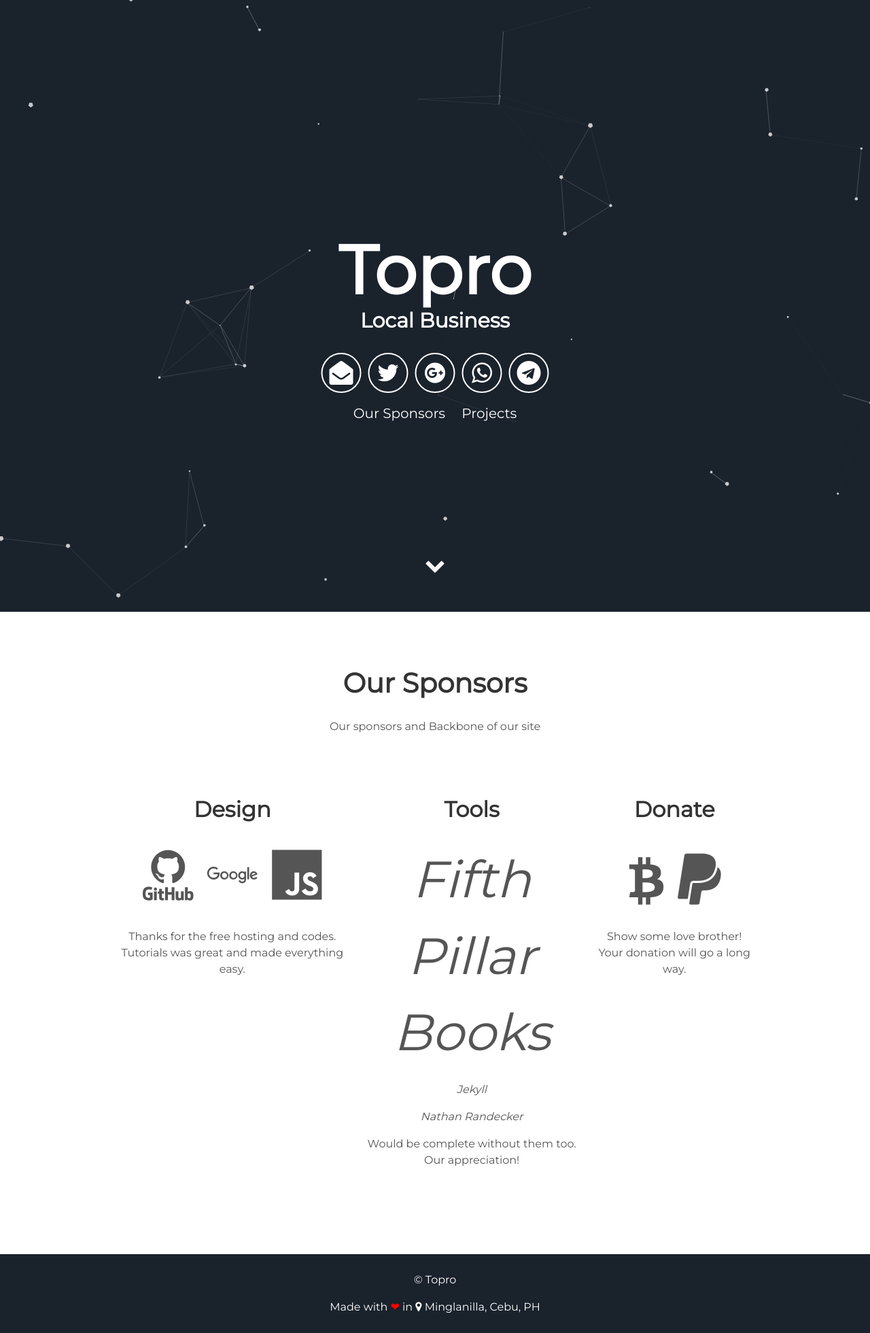
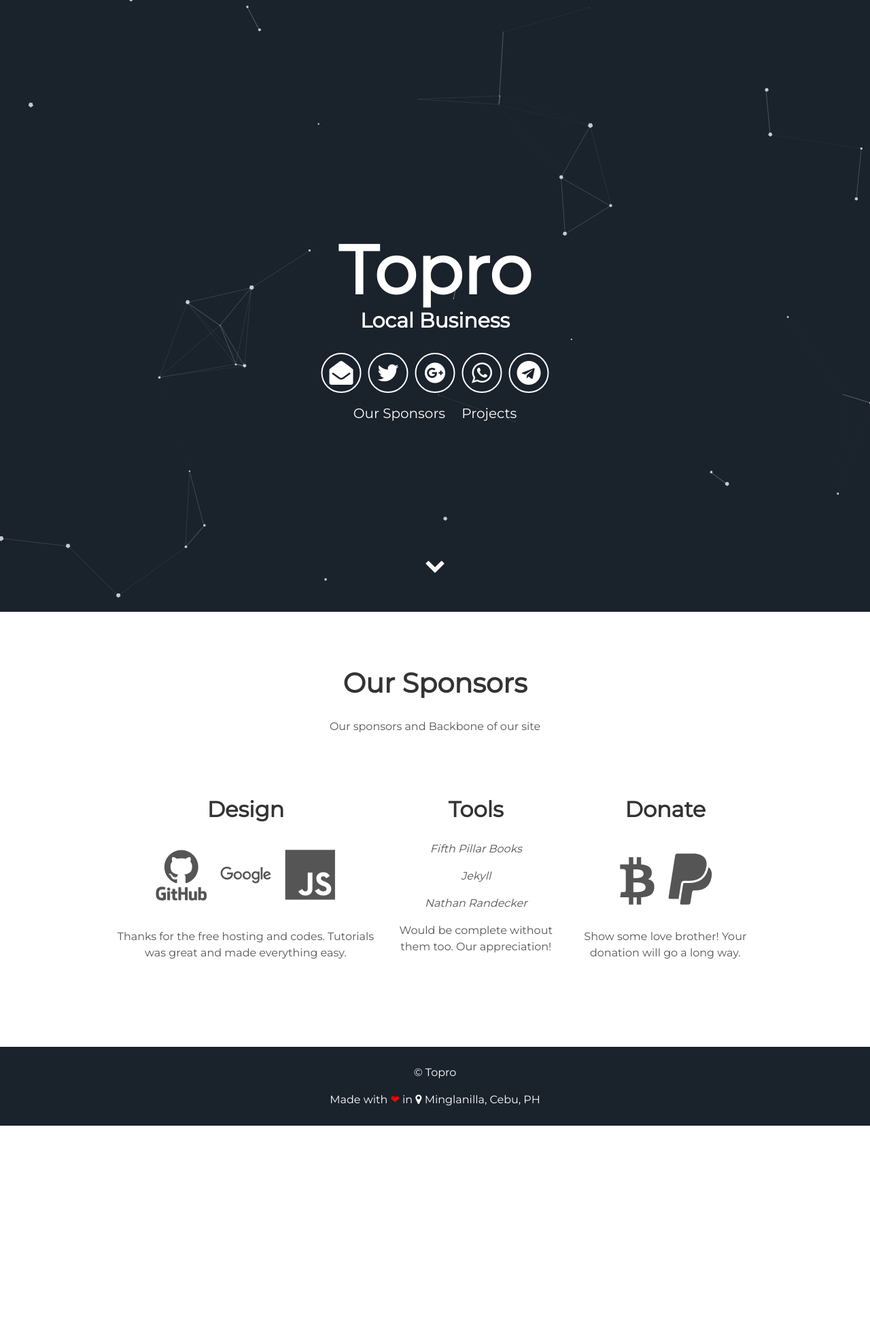
Before and after one commit to toprobusiness/topro.github.io, a Jekyll site: the page built from index.html, in a window 1280 px wide. Shown: the whole page at 68% size. Built offline with Jekyll 4.4.1, drawn with Linux system fonts in a browser that asks for light colours; comment, search, counter and statistics services are not loaded; after the commit the page ends 1656 px from its top, so only the background shows below that.

Commit message:
Update about.html

```diff
--- a/_includes/about.html
+++ b/_includes/about.html
@@ -12,7 +12,7 @@
     </div>
     <div class="tech">
       <h2>Tools</h2>
-      <i class="credits">Fifth Pillar Books</i>
+      <i class="credits"><p>Fifth Pillar Books</p></i>
       <i><p>Jekyll</p></i>
       <i><p>Nathan Randecker</p></i>
       <p>Would be complete without them too. Our appreciation!</p>
```
